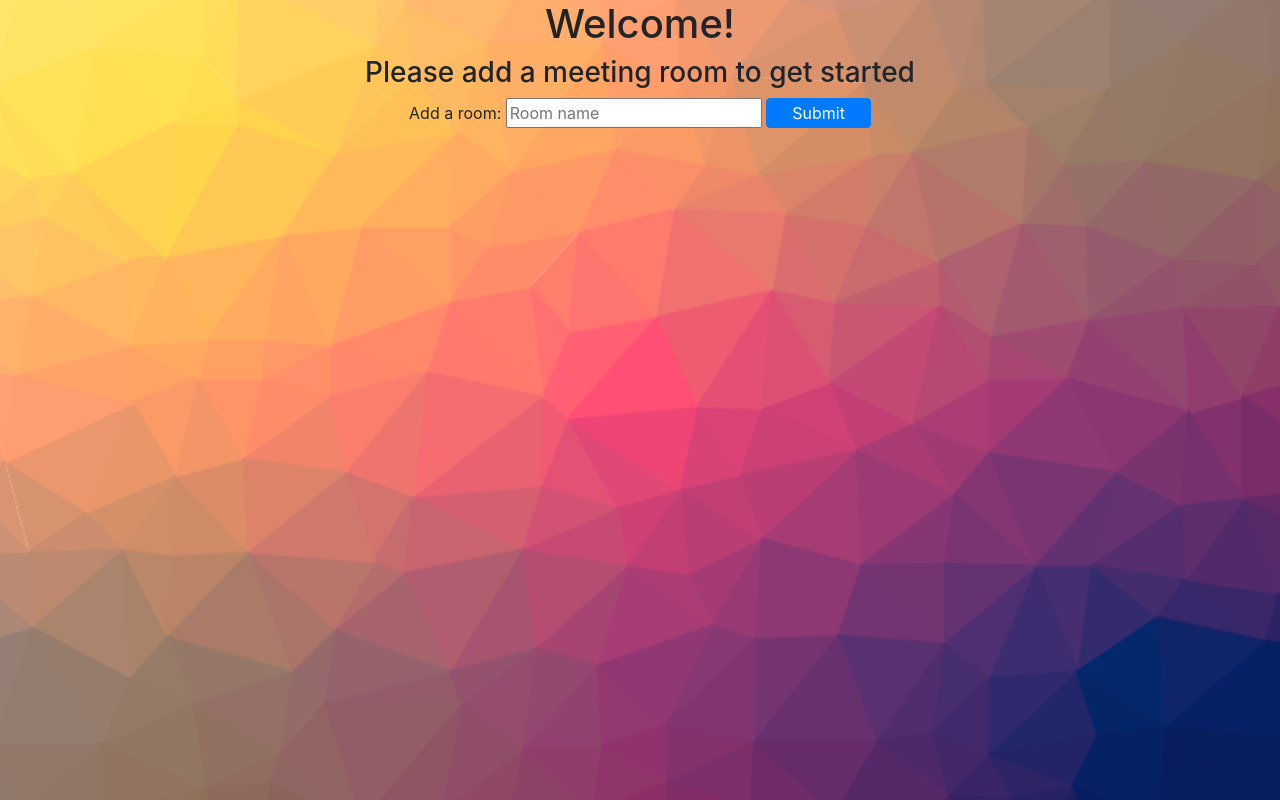
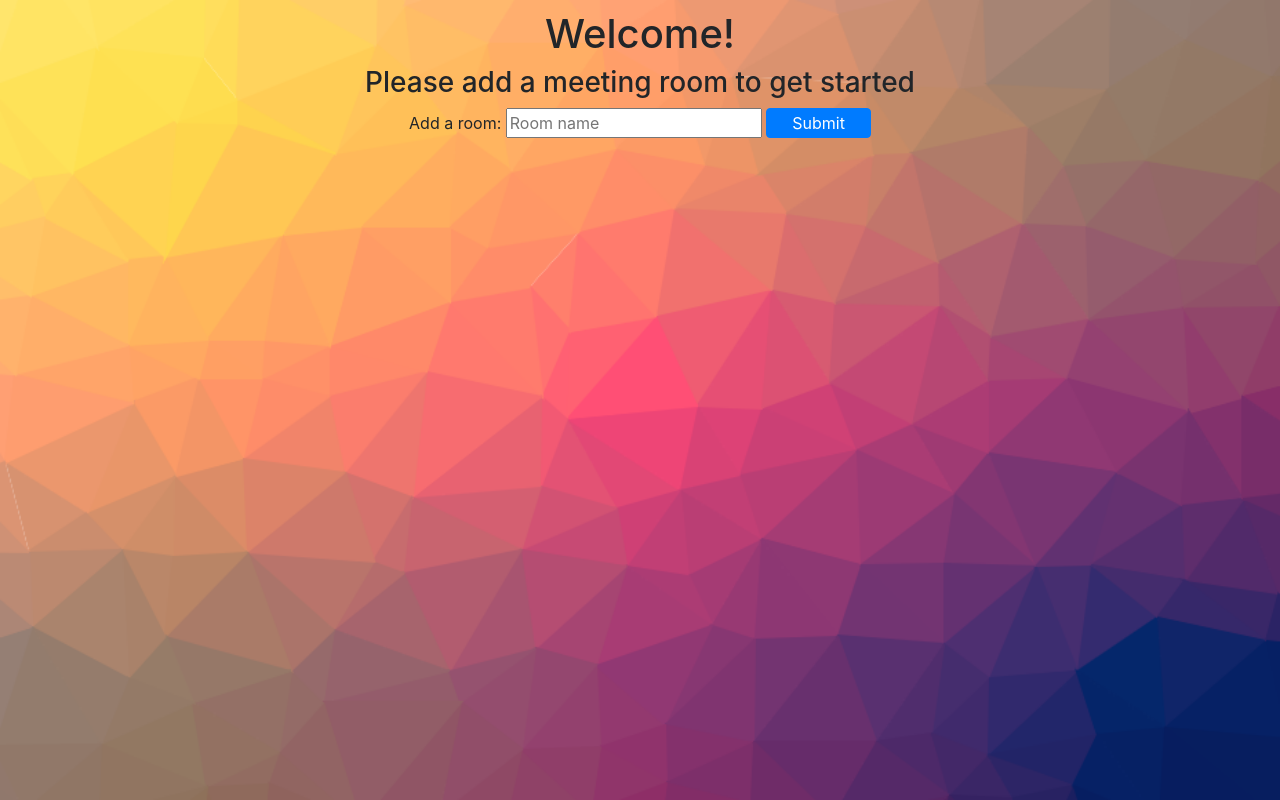
Before and after one commit to noravdh/office-management-js, a plain HTML site: page index.html in a window 1280 px wide. Drawn offline with nearby package versions, Linux system fonts and the light colour scheme.

Commit message:
more styling

```diff
--- a/style.css
+++ b/style.css
@@ -4,11 +4,11 @@ body {
   -moz-background-size: cover;
   -o-background-size: cover;
   background-size: cover;
-  align-content: center;
  }
 
  section {
   text-align: center;
+  margin: 10px;
  }
 
  .intro {
```
